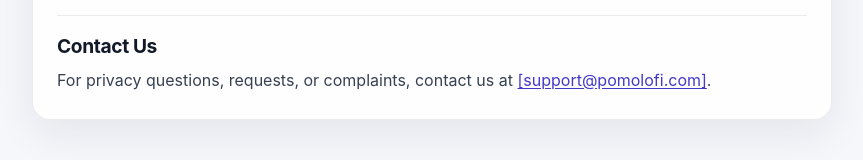
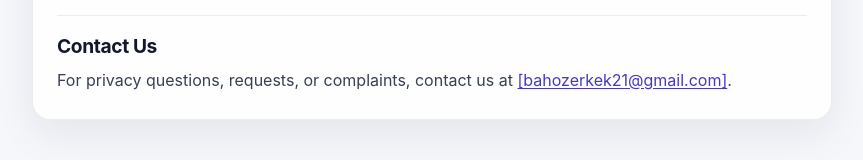
Before and after one commit to bahozzk/bahoz, a Next.js app: page /privacy-policy in a window 1280 px wide. Shown: the part 1329-1489 px from the top of the page, without its empty margins (350-1213 px from the left). Built offline with nearby package versions, Linux system fonts and the light colour scheme.

Commit message:
Update contact email in privacy policy

```diff
--- a/pages/privacy-policy.tsx
+++ b/pages/privacy-policy.tsx
@@ -142,7 +142,7 @@
               <h2>Contact Us</h2>
               <p>
                 For privacy questions, requests, or complaints, contact us at{" "}
-                <a href="mailto:support@pomolofi.com">[support@pomolofi.com]</a>.
+                <a href="mailto:support@pomolofi.com">[bahozerkek21@gmail.com]</a>.
               </p>
             </section>
           </article>
```
